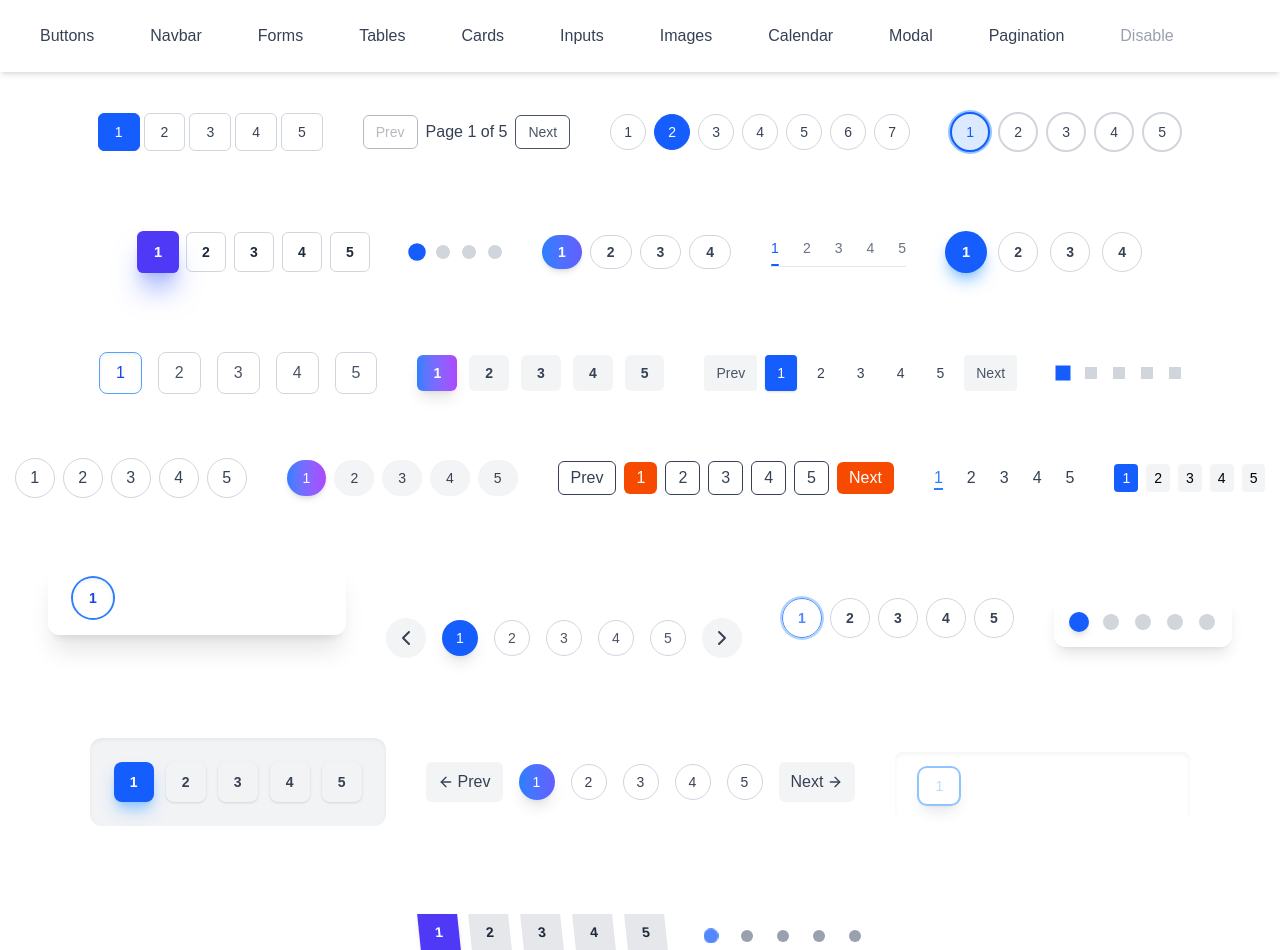
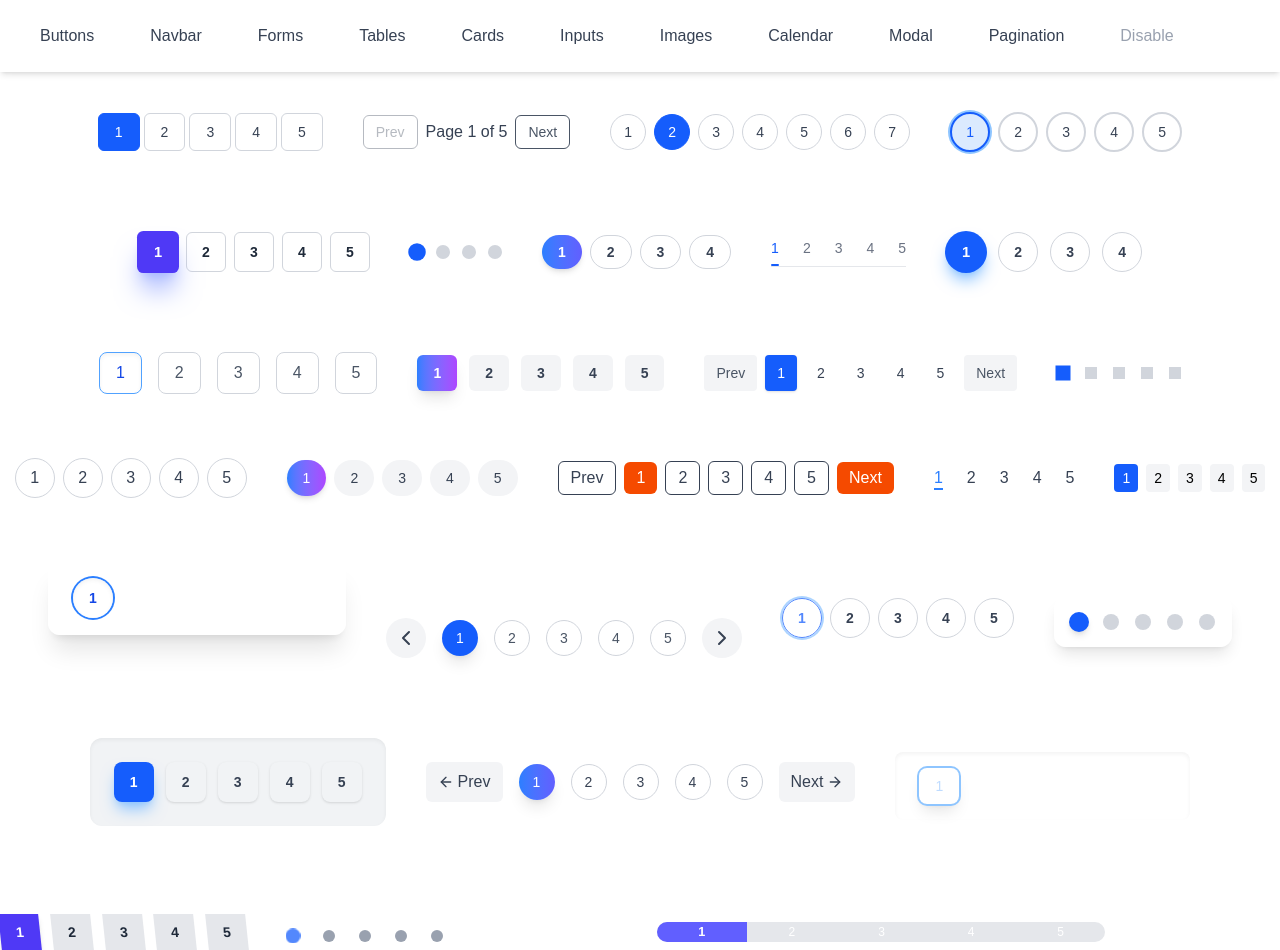
Before and after one commit to Prohor722/tailwind_compoenets, a Next.js app: page /pagination in a window 1280 px wide. Built offline with nearby package versions, Linux system fonts and the light colour scheme.

Commit message:
another pagination added

```diff
--- a/app/pagination/page.tsx
+++ b/app/pagination/page.tsx
@@ -624,8 +624,8 @@ const PaginationPage = () => {
               className={`w-3 h-3 rounded-full transition-all duration-300
               ${
                 page === n
-                  ? 'bg-blue-600 scale-125 animate-pulse'
-                  : 'bg-gray-400 hover:bg-blue-400'
+                  ? "bg-blue-600 scale-125 animate-pulse"
+                  : "bg-gray-400 hover:bg-blue-400"
               }`}
             />
 
@@ -636,6 +636,28 @@ const PaginationPage = () => {
         ))}
       </div>
 
+      {/* Pagination 27  */}
+      <div className="w-full max-w-md mx-auto mt-12 relative">
+        {/* Background Bar */}
+        <div className="w-full h-[20px] bg-gray-200 rounded-full overflow-hidden relative z-10">
+          <div
+            className="h-[20px] bg-indigo-500 transition-all duration-500"
+            style={{ width: `${(page / total) * 100}%` }}
+          />
+        </div>
+
+        {/* Page numbers overlayed on top */}
+        <div className="absolute top-0 left-0 w-full h-[20px] flex justify-evenly items-center z-20 text-xs text-white">
+          {pages.map((p) => (
+            <button
+              onClick={() => setPage(p)}
+              key={p}
+              className={`cursor-pointer w-full h-full ${page === p ? "font-bold scale-105" : ""}`}>
+              {p}
+            </button>
+          ))}
+        </div>
+      </div>
 
     </div>
   );
```
Lines whose indentation alone changed are shown as unchanged.
